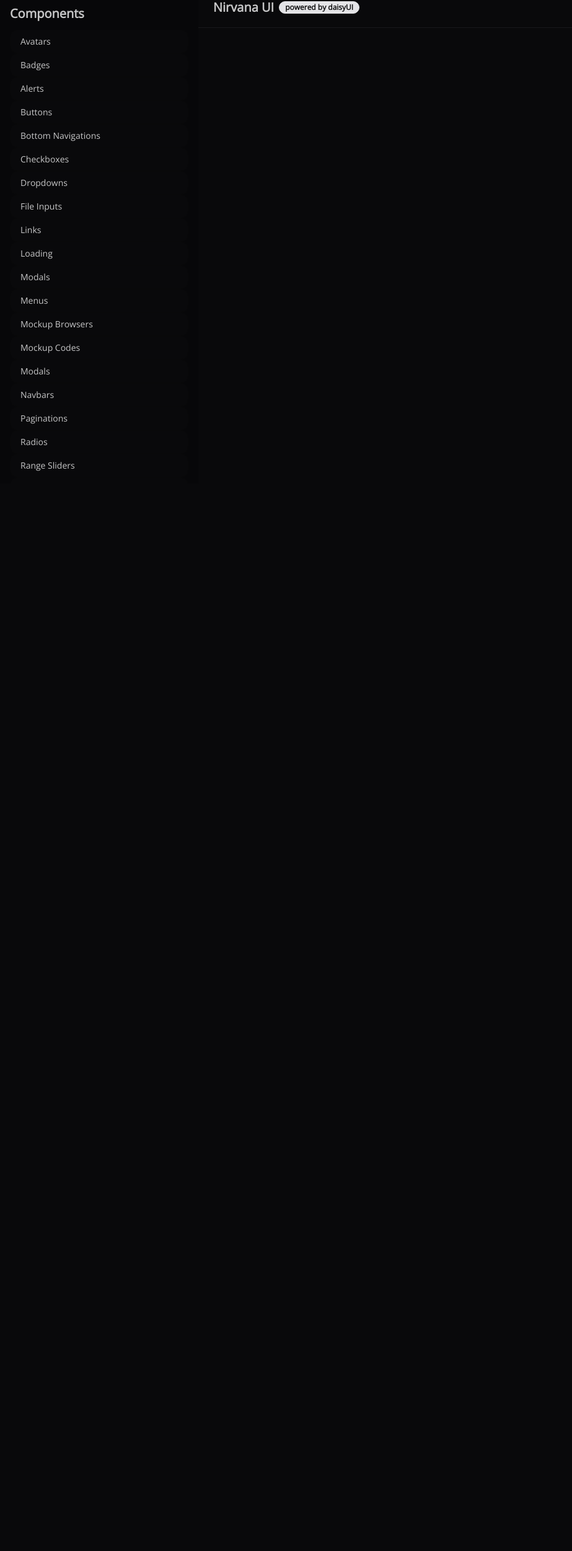
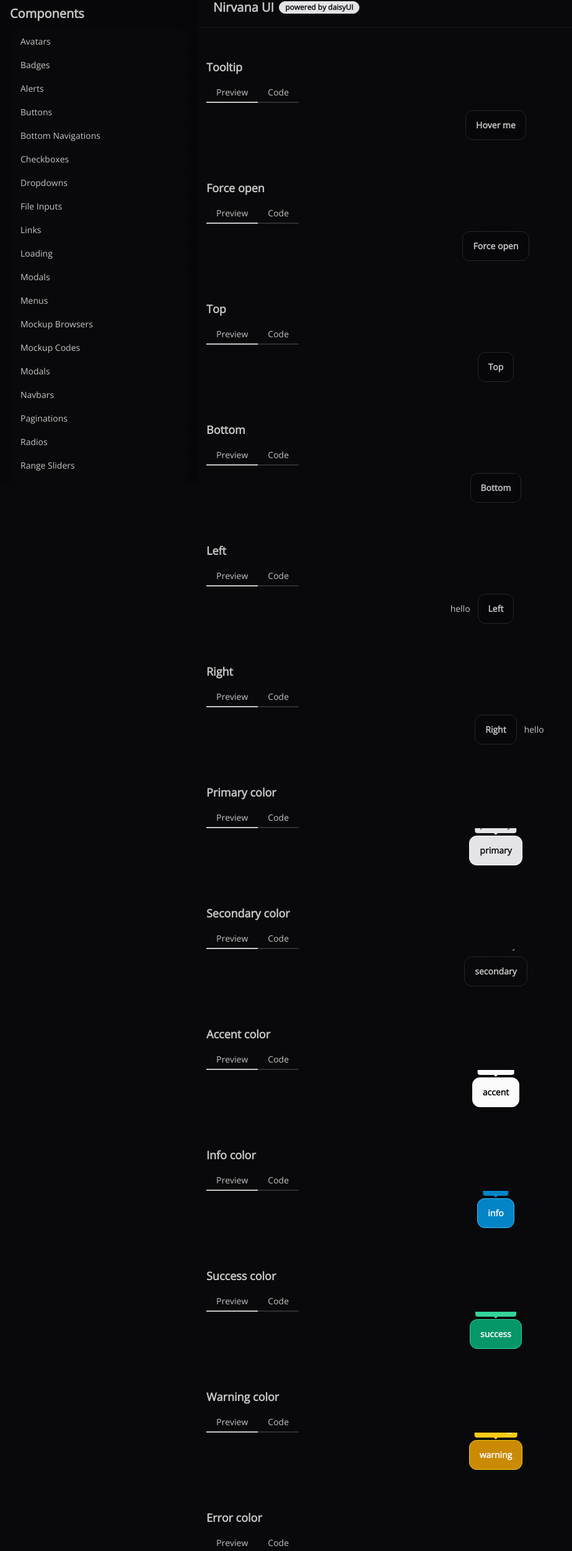
Before and after one commit to The-Nirvana-Labs/ui-docs, a Nuxt app: page /components/tooltips in a window 1280 px wide. Shown: the part 20-2522 px from the top of the page at 62% size, without its empty margins (0-923 px from the left). Before the commit the page ends 800 px from the top, so only its background shows below. Built offline with nearby package versions, Linux system fonts and the light colour scheme.

Commit message:
Adding tooltips (#19)

```diff
--- a/layouts/default.vue
+++ b/layouts/default.vue
@@ -92,6 +92,10 @@ const pages: { title: string; path: string }[] = [
     title: "Tabs",
     path: "/components/tabs",
   },
+  {
+    title: "Tooltips",
+    path: "/components/tooltips",
+  },
 ];
 </script>
 <template>
--- /dev/null
+++ b/pages/components/tooltips.vue
@@ -0,0 +1,242 @@
+<template>
+  <Demonstration title="Tooltip">
+    <template #output>
+      <Center>
+        <div class="tooltip" data-tip="hello">
+          <button class="btn">Hover me</button>
+        </div>
+      </Center>
+    </template>
+    <template #code>
+      {{ `
+      <div class="tooltip" data-tip="hello">
+        <button class="btn">Hover me</button>
+      </div>
+      ` }}
+    </template>
+  </Demonstration>
+
+  <Demonstration title="Force open">
+    <template #output>
+      <Center>
+        <div class="tooltip tooltip-open" data-tip="hello">
+          <button class="btn">Force open</button>
+        </div>
+      </Center>
+    </template>
+    <template #code>
+      {{ `
+      <div class="tooltip tooltip-open" data-tip="hello">
+        <button class="btn">Force open</button>
+      </div>
+      ` }}
+    </template>
+  </Demonstration>
+
+  <Demonstration title="Top">
+    <template #output>
+      <Center>
+        <div class="tooltip tooltip-open tooltip-top" data-tip="hello">
+          <button class="btn">Top</button>
+        </div>
+      </Center>
+    </template>
+    <template #code>
+      {{ `
+      <div class="tooltip tooltip-open tooltip-top" data-tip="hello">
+        <button class="btn">Top</button>
+      </div>
+      ` }}
+    </template>
+  </Demonstration>
+
+  <Demonstration title="Bottom">
+    <template #output>
+      <Center>
+        <div class="tooltip tooltip-open tooltip-bottom" data-tip="hello">
+          <button class="btn">Bottom</button>
+        </div>
+      </Center>
+    </template>
+    <template #code>
+      {{ `
+      <div class="tooltip tooltip-open tooltip-bottom" data-tip="hello">
+        <button class="btn">Bottom</button>
+      </div>
+      ` }}
+    </template>
+  </Demonstration>
+
+  <Demonstration title="Left">
+    <template #output>
+      <Center>
+        <div class="tooltip tooltip-open tooltip-left" data-tip="hello">
+          <button class="btn">Left</button>
+        </div>
+      </Center>
+    </template>
+    <template #code>
+      {{ `
+      <div class="tooltip tooltip-open tooltip-left" data-tip="hello">
+        <button class="btn">Left</button>
+      </div>
+      ` }}
+    </template>
+  </Demonstration>
+
+  <Demonstration title="Right">
+    <template #output>
+      <Center>
+        <div class="tooltip tooltip-open tooltip-right" data-tip="hello">
+          <button class="btn">Right</button>
+        </div>
+      </Center>
+    </template>
+    <template #code>
+      {{ `
+      <div class="tooltip tooltip-open tooltip-right" data-tip="hello">
+        <button class="btn">Right</button>
+      </div>
+      ` }}
+    </template>
+  </Demonstration>
+
+  <Demonstration title="Primary color">
+    <template #output>
+      <Center>
+        <div class="tooltip tooltip-open tooltip-primary" data-tip="primary">
+          <button class="btn btn-primary">primary</button>
+        </div>
+      </Center>
+    </template>
+    <template #code>
+      {{ `
+      <div class="tooltip tooltip-open tooltip-primary" data-tip="primary">
+        <button class="btn btn-primary">primary</button>
+      </div>
+      ` }}
+    </template>
+  </Demonstration>
+
+  <Demonstration title="Secondary color">
+    <template #output>
+      <Center>
+        <div
+          class="tooltip tooltip-open tooltip-secondary"
+          data-tip="secondary"
+        >
+          <button class="btn btn-secondary">secondary</button>
+        </div>
+      </Center>
+    </template>
+    <template #code>
+      {{ `
+      <div class="tooltip tooltip-open tooltip-secondary" data-tip="secondary">
+        <button class="btn btn-secondary">secondary</button>
+      </div>
+      ` }}
+    </template>
+  </Demonstration>
+
+  <Demonstration title="Accent color">
+    <template #output>
+      <Center>
+        <div class="tooltip tooltip-open tooltip-accent" data-tip="accent">
+          <button class="btn btn-accent">accent</button>
+        </div>
+      </Center>
+    </template>
+    <template #code>
+      {{ `
+      <div class="tooltip tooltip-open tooltip-accent" data-tip="accent">
+        <button class="btn btn-accent">accent</button>
+      </div>
+      ` }}
+    </template>
+  </Demonstration>
+
+  <Demonstration title="Info color">
+    <template #output>
+      <Center>
+        <div class="tooltip tooltip-open tooltip-info" data-tip="info">
+          <button class="btn btn-info">info</button>
+        </div>
+      </Center>
+    </template>
+    <template #code>
+      {{ `
+      <div class="tooltip tooltip-open tooltip-info" data-tip="info">
+        <button class="btn btn-info">info</button>
+      </div>
+      ` }}
+    </template>
+  </Demonstration>
+
+  <Demonstration title="Success color">
+    <template #output>
+      <Center>
+        <div class="tooltip tooltip-open tooltip-success" data-tip="success">
+          <button class="btn btn-success">success</button>
+        </div>
+      </Center>
+    </template>
+    <template #code>
+      {{ `
+      <div class="tooltip tooltip-open tooltip-success" data-tip="success">
+        <button class="btn btn-success">success</button>
+      </div>
+      ` }}
+    </template>
+  </Demonstration>
+
+  <Demonstration title="Warning color">
+    <template #output>
+      <Center>
+        <div class="tooltip tooltip-open tooltip-warning" data-tip="warning">
+          <button class="btn btn-warning">warning</button>
+        </div>
+      </Center>
+    </template>
+    <template #code>
+      {{ `
+      <div class="tooltip tooltip-open tooltip-warning" data-tip="warning">
+        <button class="btn btn-warning">warning</button>
+      </div>
+      ` }}
+    </template>
+  </Demonstration>
+
+  <Demonstration title="Error color">
+    <template #output>
+      <Center>
+        <div class="tooltip tooltip-open tooltip-error" data-tip="error">
+          <button class="btn btn-error">error</button>
+        </div>
+      </Center>
+    </template>
+    <template #code>
+      {{ `
+      <div class="tooltip tooltip-open tooltip-error" data-tip="error">
+        <button class="btn btn-error">error</button>
+      </div>
+      ` }}
+    </template>
+  </Demonstration>
+
+  <Demonstration title="Responsive tooltip. only show for large screen">
+    <template #output>
+      <Center>
+        <div class="lg:tooltip" data-tip="hello">
+          <button class="btn">Hover me</button>
+        </div>
+      </Center>
+    </template>
+    <template #code>
+      {{ `
+      <div class="lg:tooltip" data-tip="hello">
+        <button class="btn">Hover me</button>
+      </div>
+      ` }}
+    </template>
+  </Demonstration>
+</template>
```
